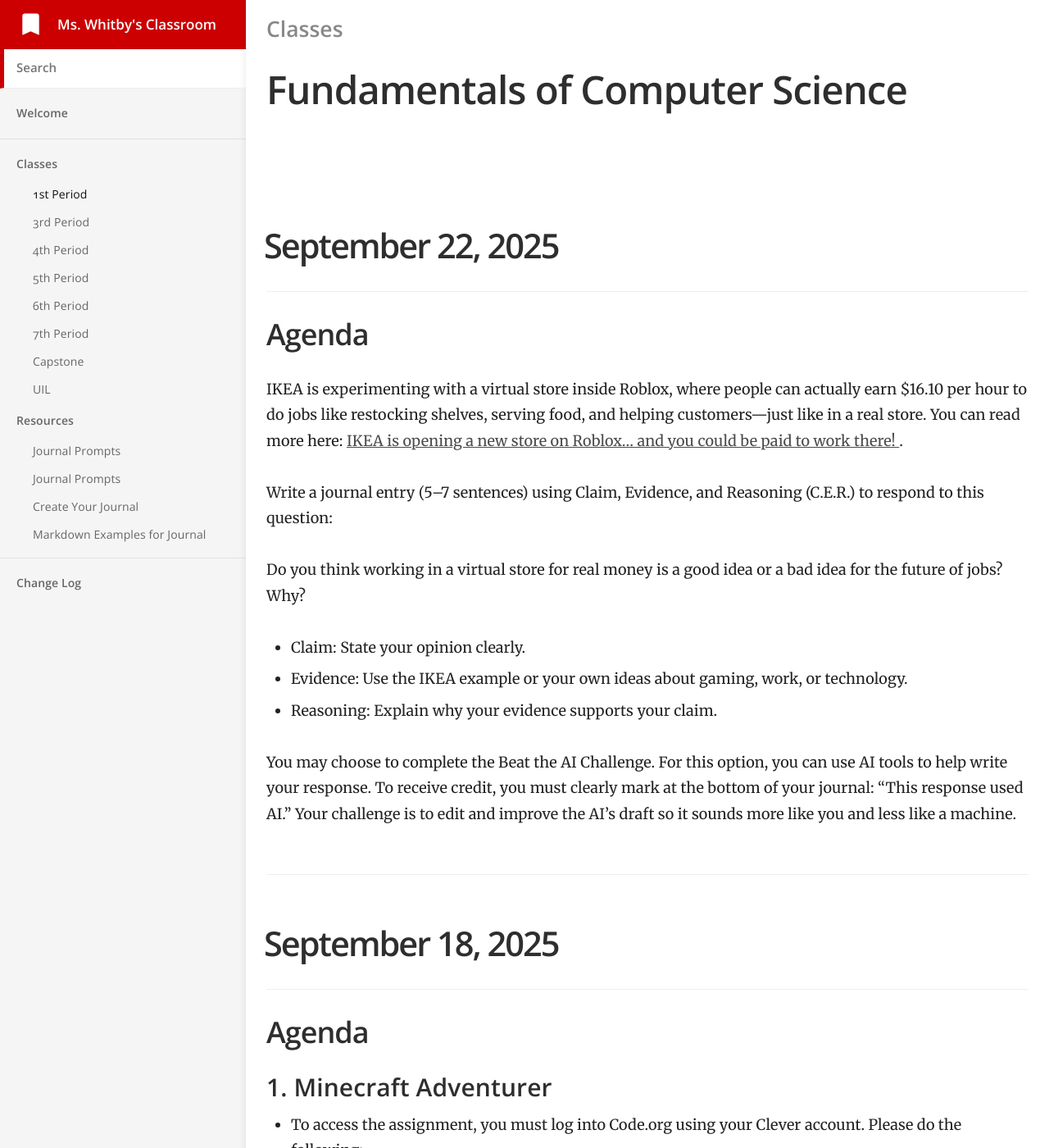
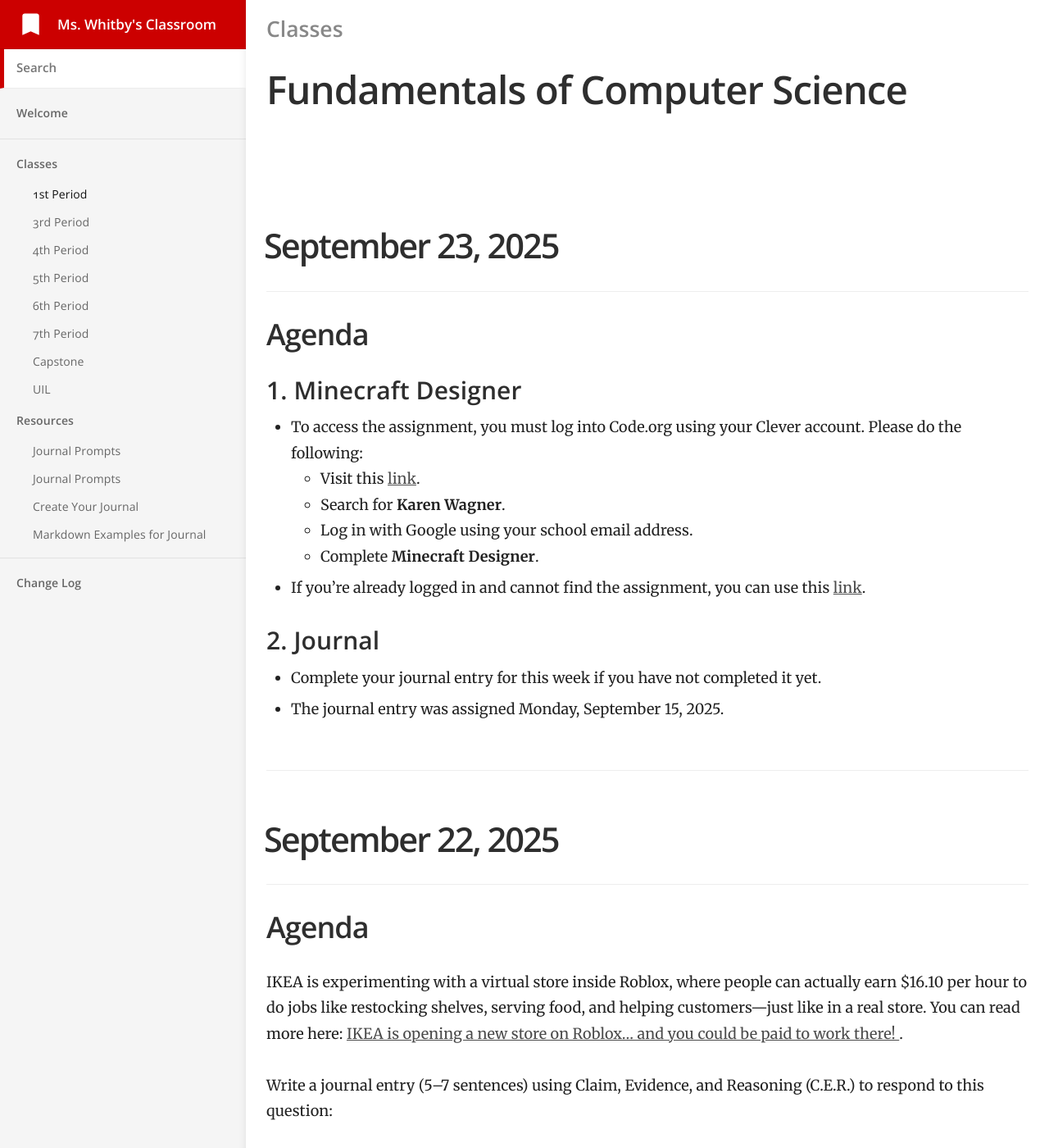
Before and after one commit to mswhitby/classroom, a Jekyll site: the page built from _docs/classes/1st.md, in a window 1280 px wide and 1400 px high. Shown: the whole window at 82% size. Built offline with Jekyll 4.4.1, drawn with Linux system fonts in a browser that asks for light colours.

Commit message:
Updated lessons

```diff
--- a/_docs/classes/1st.md
+++ b/_docs/classes/1st.md
@@ -4,6 +4,27 @@ subtitle: Fundamentals of Computer Science
 category: Classes
 order: 1
 ---
+
+# September 23, 2025
+
+## Agenda
+
+### 1. Minecraft Designer
+
+- To access the assignment, you must log into Code.org using your Clever account. Please do the following:
+    - Visit this [link](https://clever.com/oauth/district-picker?client_id=2f27405716644a951b23&redirect_uri=https%3A%2F%2Fstudio.code.org%2Fusers%2Fauth%2Fclever%2Fcallback&response_type=code&state=ede33ff61289cf32708a0f54079cdd23e31d0b0a02b0e0e8).
+    - Search for **Karen Wagner**.
+    - Log in with Google using your school email address.
+    - Complete **Minecraft Designer**.
+
+- If you're already logged in and cannot find the assignment, you can use this [link](https://studio.code.org/courses/minecraft/units/1/lessons/1/levels/1).
+
+### 2. Journal
+
+- Complete your journal entry for this week if you have not completed it yet.
+- The journal entry was assigned Monday, September 15, 2025.
+
+----
 
 # September 22, 2025
 
@@ -36,7 +57,7 @@ You may choose to complete the Beat the AI Challenge. For this option, you can u
     - Log in with Google using your school email address.
     - Complete **Minecraft Adventurer**.
 
-- If you're already logged in and cannot find the assignment, you can use this [link](https://studio.code.org/s/mc).
+- If you're already logged in and cannot find the assignment, you can use this [link](https://studio.code.org/courses/mc/units/1/lessons/1/levels/1).
 
 ### 2. Journal
 
```
Also changed, not shown: _docs/classes/3rd.md (+1 -1 lines), _docs/classes/7th.md (+1 -1 lines).
